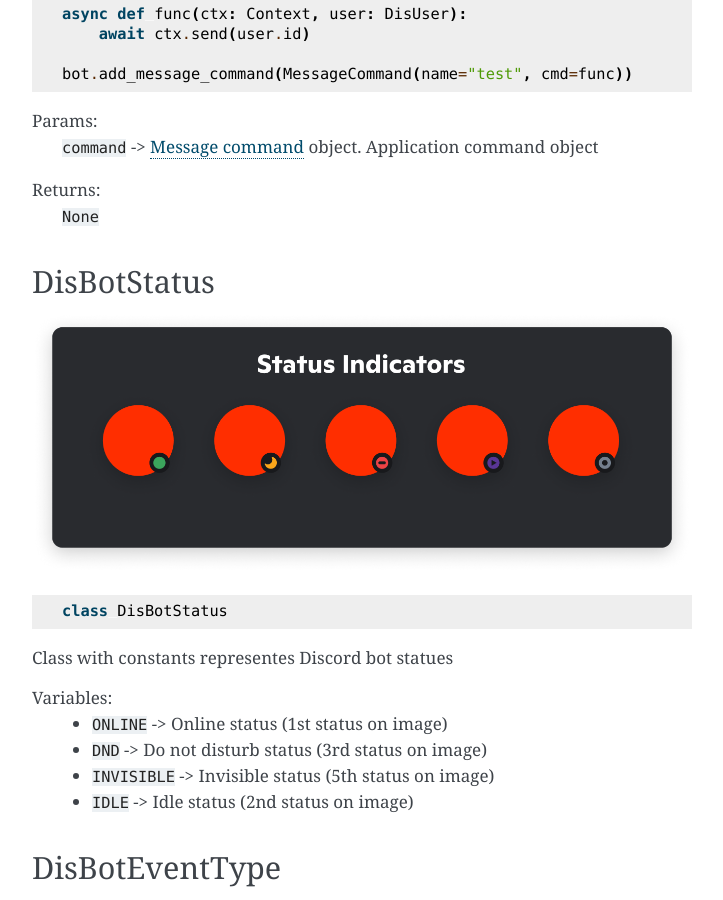
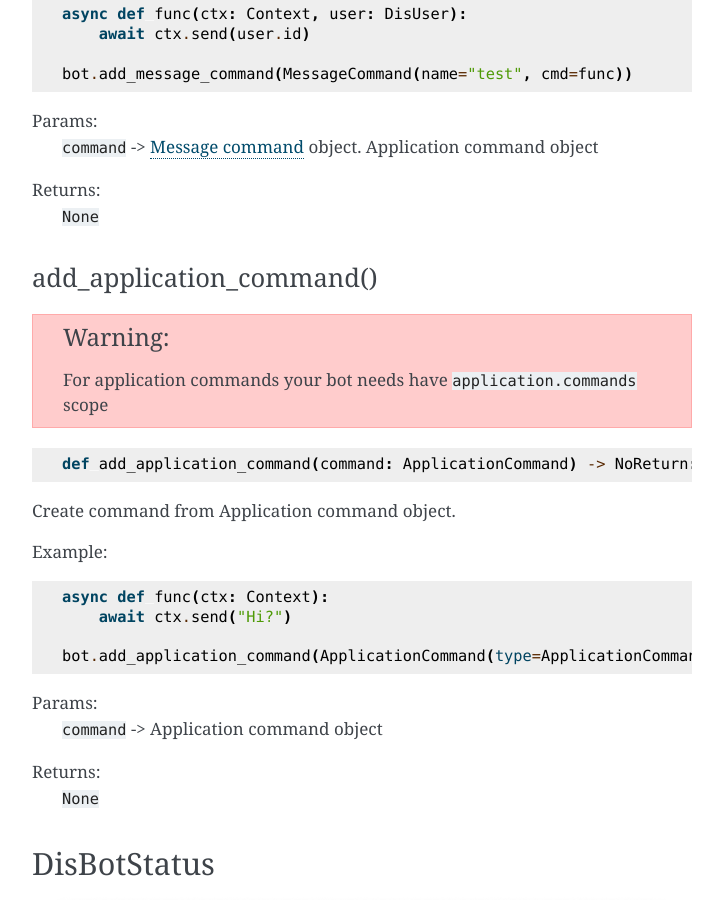
Before and after one commit to bleudev/pytecord_old_archive, a Sphinx documentation site: the page built from docs/source/objects/bot.rst, in a window 1280 px wide and 900 px high, scrolled down 7438 px. Shown: the whole window, without its empty margins (388-1111 px from the left). Built offline with Sphinx 7.4.7, drawn with Linux system fonts in a browser that asks for light colours; some of the changed text lies outside the part shown.

Commit message:
add_application_command()

```diff
--- a/docs/source/objects/bot.rst
+++ b/docs/source/objects/bot.rst
@@ -337,7 +337,30 @@ Params:
 Returns:
     ``None``
 
+add_application_command()
+=========================
 
+.. warning::
+    For application commands your bot needs have ``application.commands`` scope
+
+::
+
+    def add_application_command(command: ApplicationCommand) -> NoReturn:
+
+Create command from Application command object.
+
+Example::
+
+    async def func(ctx: Context):
+        await ctx.send("Hi?")
+
+    bot.add_application_command(ApplicationCommand(type=ApplicationCommandType.TEXT_INPUT, name="test", cmd=func))
+
+Params:
+    ``command`` -> Application command object
+
+Returns:
+    ``None``
 
 DisBotStatus
 ************
```
